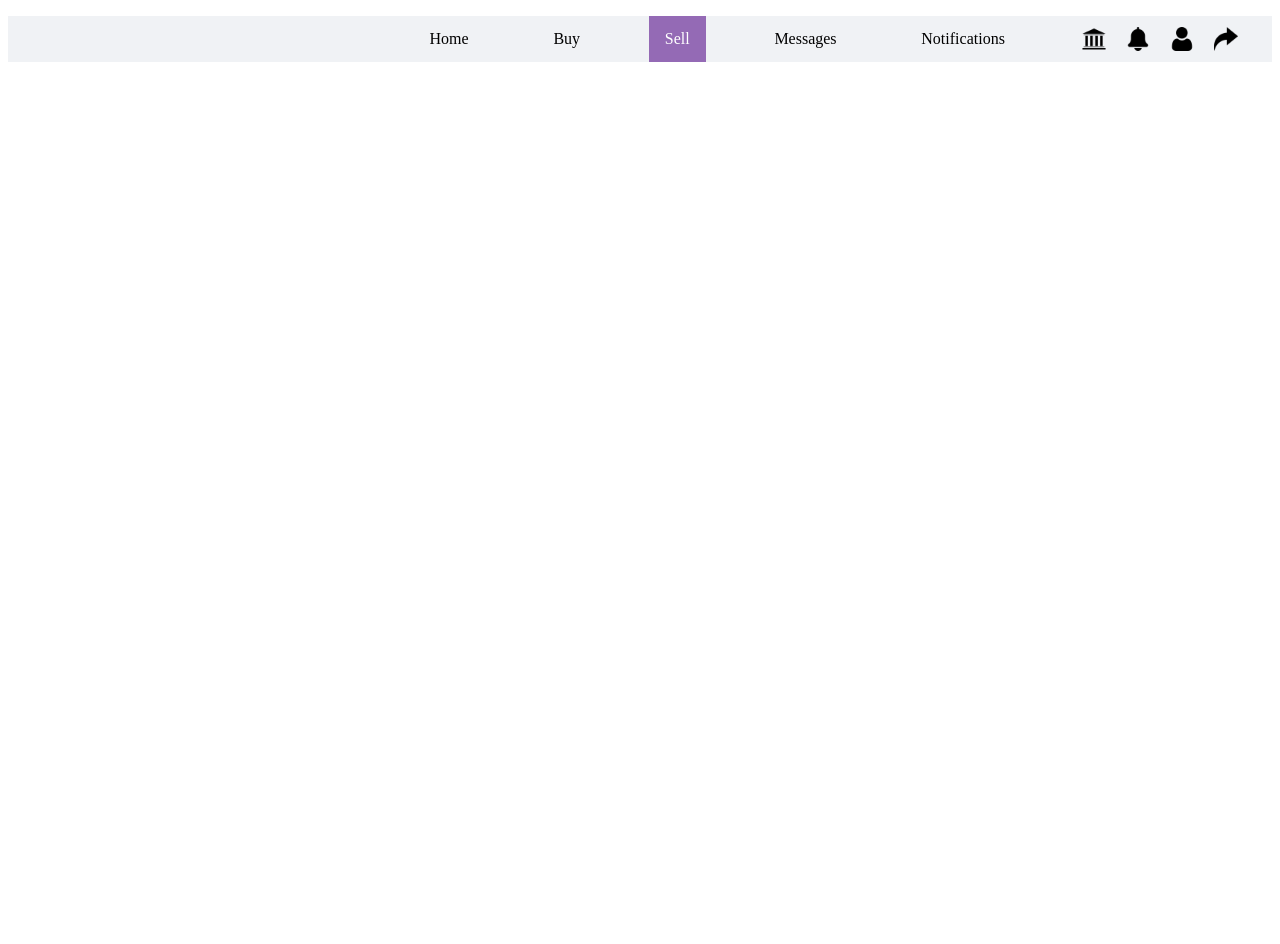
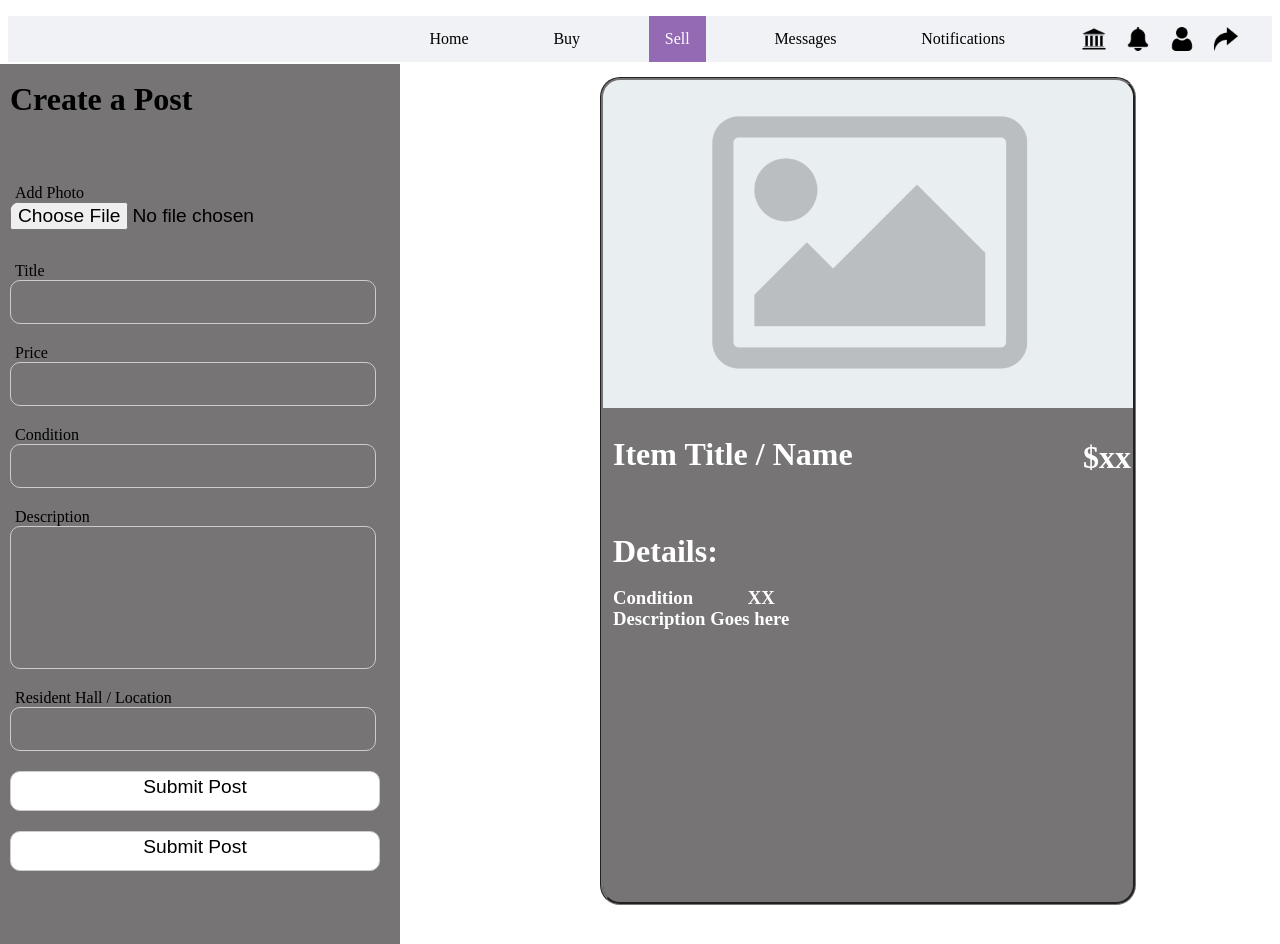
Before and after one commit to andewmark/foo, a PHP site: page /post.html in a window 1280 px wide. Run offline with PHP 8.4, Linux system fonts and the light colour scheme.

Commit message:
Post Item / Sell Page
Almost finalized the page though, preview still has to be updated with user inputs, will work on later
>> Need to figure out a way to implement the drop down menu for locations w SQL database

```diff
--- a/post.html
+++ b/post.html
@@ -6,7 +6,7 @@
     <link rel="stylesheet" href="poststyle.css">
     <title>Document</title>
 </head>
-<body></body>
+<body>
 
     <div class="naviBar-Parent">
         <ul class="naviBar">
@@ -27,11 +27,62 @@
     </div>
 
     <div class = "sidebar">
+        <h2>Create a Post</h2>
 
+        <form id="createPost">
+
+            <label for="imageInput">Add Photo</label>
+            <input type="file" name="imageInput" id="imageInput" accept="image/png, image/gif, image/jpeg" required>
+
+            <label for="title">Title</label>
+            <input type="text" name="title" id="title" required>
+
+            <label for="price">Price</label>
+            <input type="number" name="price" required>
+
+            <label for="condition">Condition</label>
+            <div class = "condition">
+                <input list="condition" name="condition" required>
+                <datalist id = "condition">
+                    <option value="New"></option>
+                    <option value="Used - Like New"></option>
+                    <option value="Used - Good"></option>
+                    <option value="Used - Fair"></option>
+                    <option value="Used - Poor"></option>
+                </datalist>
+            </div>
+
+            <label for="desciption">Description</label>
+            <input type="text" name="description" id="description" required>
+
+            <!-- Have to figure out a way to implement SQL into dropdown options-->
+            <label for="locations">Resident Hall / Location</label>
+            <div class = "locations">
+                <input list="locations" name="Ulocations" required>
+                <datalist id = "locations">
+                    <option value="option1"></option>
+                    <option value="option2"></option>
+                    <option value="option3"></option>
+                    <option value="option4"></option>
+                    <option value="option5"></option>
+                </datalist>
+            </div>
+
+            <input type="submit" id="post" value="Submit Post">
+            <input type="submit" id="post" value="Submit Post">
+
+            <br>
+
+        </form>
     </div>
 
     <div class = "preview">
-
+        <img src="images/defaultImg.png" id = "postImg"> <!-- This should be changable by user input from the side bar-->
+        <h2 id = "Title">Item Title / Name</h2> <!-- This should be changable by user input updated from the side bar-->
+        <h2 id = "Price">$xx</h2> <!-- xx Should be changable by user input updated from the side bar-->
+        <h2 id = "Details">Details:</h2>
+        <h3 id = "Condition">Condition XX</h3> <!-- XXX Should be changable by user input updated from the side bar-->
+        <h3 id = "Description">Description Goes here</h3> <!-- Should be changable by user input updated from the side bar-->
     </div>
 </body>
 </html>
--- a/poststyle.css
+++ b/poststyle.css
@@ -56,3 +56,119 @@ li a:hover {
 .icon:hover {
     background-color: #ddd;
 }
+
+/*for side bar */
+.sidebar {
+    height: 100%;
+    width: 400px;
+    position: fixed;
+    left: 0;
+    top: 0;
+    background-color: #767474;
+    overflow-x: hidden;
+    padding-top: 20px;
+    margin-top: 5%;
+}
+
+h2 {
+    position: relative;
+    bottom: 30px;
+    left: 10px;
+    font-size: xx-large;
+}
+
+input {
+    border-radius: 10px;
+    border: 1px solid #cccccc;
+    background-color: transparent;
+    height: 40px;
+    width: calc(100% - 40px);
+    margin: 10px;
+    font-size: larger;
+}
+
+input:hover {
+    border-color: #ffff;
+}
+
+label {
+    position: relative;
+    left: 15px;
+    top: 10px;
+}
+
+#imageInput {
+    border: none;
+}
+
+#description {
+    padding-bottom: 100px;
+}
+
+#post {
+    background-color: #ffff;
+    width: calc(100% - 30px);
+    padding-bottom: 10px;
+}
+
+
+
+
+/* for preview of post*/
+.preview {
+    height: 85%;
+    width: 530px;
+    position: fixed;
+    top: 0px;
+    left: 600px;
+    background-color: #767474;
+    overflow-x: hidden;
+    padding-top: 20px;
+    margin-top: 6%;
+
+    border-radius: 20px;
+    border-style: groove;
+    border-color: #767474;
+
+    font-weight: bold;
+    color: #ffff;
+}
+
+.preview img {
+    position: absolute; /* Position the image absolutely within its container */
+    top: 0; /* Align the top of the image with the top of the container */
+    left: 0; /* Align the left of the image with the left of the container */
+    width: 100%; /* Ensure the image fills the container horizontally */
+    height: auto; /* Let the browser calculate the height to maintain aspect ratio */
+}
+
+#Title {
+    position: relative;
+    top: 310px;
+    left: 10px;
+}
+
+#Price {
+    position: relative;
+    top: 249px;
+    left: 480px;
+}
+
+#Details {
+    position: relative;
+    top: 280px;
+    left: 10px;
+}
+
+#Condition {
+    position: relative;
+    top: 270px;
+    left: 10px;
+    word-spacing: 50px;
+}
+
+#Description {
+    position: relative;
+    top: 250px;
+    left: 10px;
+}
```
Also changed, not shown: images/defaultImg.png (added).
